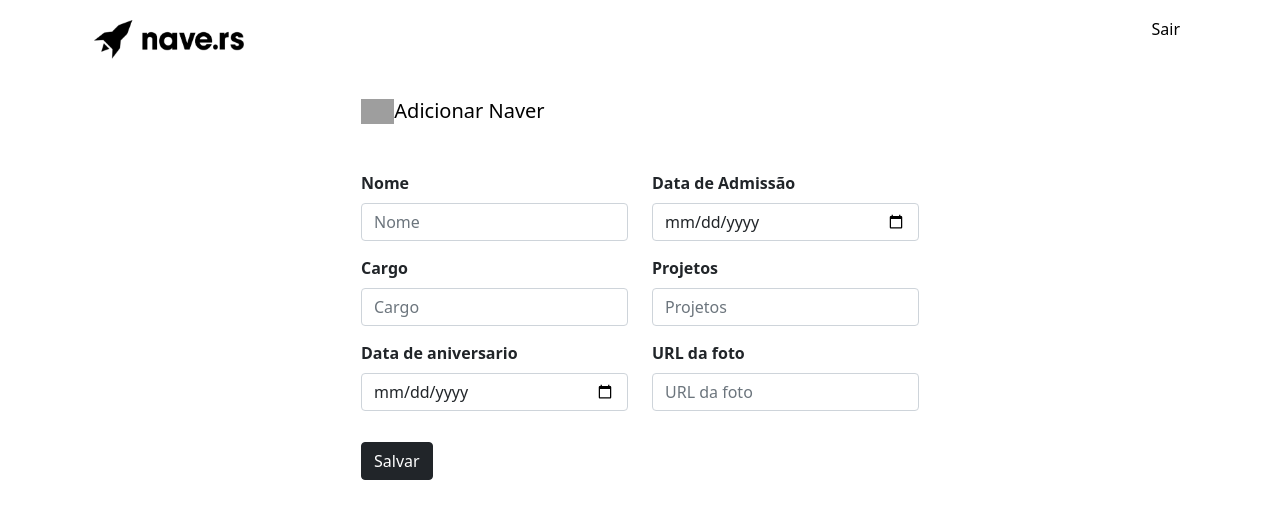
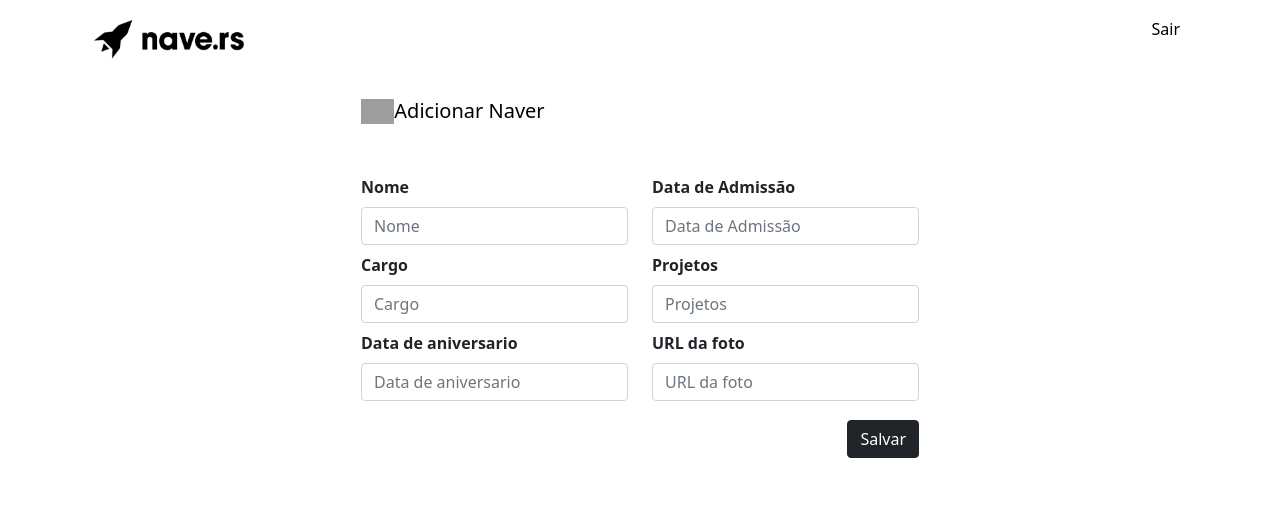
Before and after one commit to esaumatias/front-end-challenge, a React (Create React App) app: page /Adicionar in a window 1280 px wide. Shown: the top 518 px of the page. Built offline with nearby package versions, Linux system fonts and the light colour scheme; grey boxes are pictures that could not be loaded.

Commit message:
feat: cria componente (CardsNavers),  que gera os Cads do Navers pegando informaços da API

```diff
--- /dev/null
+++ b/src/Components/CardsNavers/CardsNavers.js
@@ -0,0 +1,25 @@
+import React, { useContext } from 'react';
+import AppContext from '../../Context/AppContext';
+import { Card, Row, Col } from 'react-bootstrap';
+
+function CardsNavers() {
+  const { navers } = useContext(AppContext);
+
+  return (
+    <Row xs={1} md={4} className="g-2">
+      {navers.map((value, index) => (
+        <Col>
+          <Card key={index}>
+            <Card.Img variant="top" src={value.url}/>
+            <Card.Body>
+              <Card.Title>{value.name}</Card.Title>
+              <Card.Text>{value.job_role}</Card.Text>
+            </Card.Body>
+          </Card>
+        </Col>
+      ))}
+    </Row>
+  )
+}
+
+export default CardsNavers;
--- a/src/Context/AppProvider.js
+++ b/src/Context/AppProvider.js
@@ -4,6 +4,7 @@ import AppContext from './AppContext';
 function AppProvider({ children }) {
   const [user, setUser,] = useState([]);
   const [token, setToken] = useState('');
+  const [navers, setNavers] = useState([]);
 
   return (
     <AppContext.Provider
@@ -11,7 +12,9 @@ function AppProvider({ children }) {
         user,
         setUser,
         token,
-        setToken
+        setToken,
+        navers,
+        setNavers
       }}
     >
       { children }
--- a/src/Pages/AddNavers/AddNavers.js
+++ b/src/Pages/AddNavers/AddNavers.js
@@ -22,10 +22,13 @@ function Home() {
     setNaverInfos((prevState) => {
       return { ...prevState, [name]: value, };
     })
+    console.log(value);
   }
 
   function submitInfos() {
-    createNaver(naverInfos, token).then(() => {})
+    createNaver(naverInfos, token).then((data) => {
+      console.log(data);
+    })
   }
 
   return (
@@ -40,37 +43,37 @@ function Home() {
         </div>
 
         <Form onChange={({ target }) => handleInfos({ target })}>
-        <Row className="mb-3" xs={2}>
-          <Col style={{ marginBottom: "15px" }}>
+          <Row  className="align-items-center">
+            <Col style={{ marginBottom: "15px" }} sm='6' className="my-1">
               <Form.Label><strong>Nome</strong></Form.Label>
               <Form.Control placeholder="Nome" name="name"/>
             </Col>
-          <Col style={{ marginBottom: "15px" }}>
+            <Col style={{ marginBottom: "15px" }} sm='6' className="my-1">
               <Form.Label><strong>Data de Admissão</strong></Form.Label>
-            <Form.Control placeholder="Data de Admissão" type="date" name="admission"/>
+              <Form.Control placeholder="Data de Admissão" type="text" name="admission"/>
             </Col>
-          <Col style={{ marginBottom: "15px" }}>
+            <Col style={{ marginBottom: "15px" }} sm='6' className="my-1">
               <Form.Label><strong>Cargo</strong></Form.Label>
               <Form.Control placeholder="Cargo" name="job"/>
             </Col>
-          <Col style={{ marginBottom: "15px" }}>
+            <Col style={{ marginBottom: "15px" }} sm='6' className="my-1">
               <Form.Label><strong>Projetos</strong></Form.Label>
               <Form.Control placeholder="Projetos" name="project"/>
             </Col>
-          <Col style={{ marginBottom: "15px" }}>
+            <Col style={{ marginBottom: "15px" }} sm='6' className="my-1">
               <Form.Label><strong>Data de aniversario</strong></Form.Label>
-            <Form.Control placeholder="Data de aniversario" name="birthdate" type="date"/>
+              <Form.Control placeholder="Data de aniversario" name="birthdate" type="text"/>
             </Col>
-          <Col style={{ marginBottom: "15px" }}>
+            <Col style={{ marginBottom: "15px" }} sm='6' className="my-1">
               <Form.Label><strong>URL da foto</strong></Form.Label>
               <Form.Control placeholder="URL da foto" name="url"/>
             </Col>
           </Row>
 
-        <Button variant="dark" onClick={submitInfos} style={{ alignSelf: "end"}}>
+        </Form>
+        <Button variant="dark" onClick={submitInfos} style={{ alignSelf: "end", marginTop: "15px"}}>
           Salvar
         </Button>
-      </Form>
      </section>
     </Container>
   )
--- a/src/Pages/Home/Home.js
+++ b/src/Pages/Home/Home.js
@@ -2,21 +2,21 @@ import React, { useContext, useEffect } from 'react';
 import { getList } from '../../Services/FetchApi';
 import { Container, Button } from 'react-bootstrap'
 import Header from '../../Components/Header/Header';
+import CardsNavers from '../../Components/CardsNavers/CardsNavers';
 import { Link } from "react-router-dom";
 
 import AppContext from '../../Context/AppContext';
 
 function Home() {
-  const { token } = useContext(AppContext);
+  const { token, setNavers } = useContext(AppContext);
 
   useEffect(() => {
    if (token) {
     getList(token).then((data) => {
-      console.log(data);
-      console.log(token);
+      setNavers(data);
     });
    }
-  }, [token])
+  }, [setNavers, token])
 
   return (
     <Container>
@@ -28,6 +28,7 @@ function Home() {
       </Button>
       </Link>
     </div>
+    <CardsNavers />
     </Container>
   )
 }
```
Lines whose indentation alone changed are shown as unchanged.
